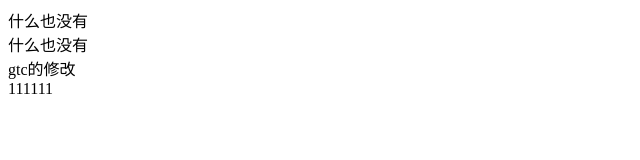
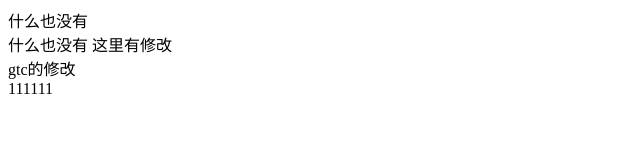
Before and after one commit to yumin778/Design-Works, a plain HTML site: page index.html in a window 1280 px wide. Shown: the whole page, without its empty margins (0-640 px from the left). Drawn offline with Linux system fonts and the light colour scheme.

Commit message:
Update index.html

```diff
--- a/index.html
+++ b/index.html
@@ -7,7 +7,7 @@
 </head>
 <body>
     <div>什么也没有</div>
-    <div>什么也没有</div>
+    <div>什么也没有 这里有修改</div>
     <div>gtc的修改</div>
     <div>111111</div>
 </body>
```
